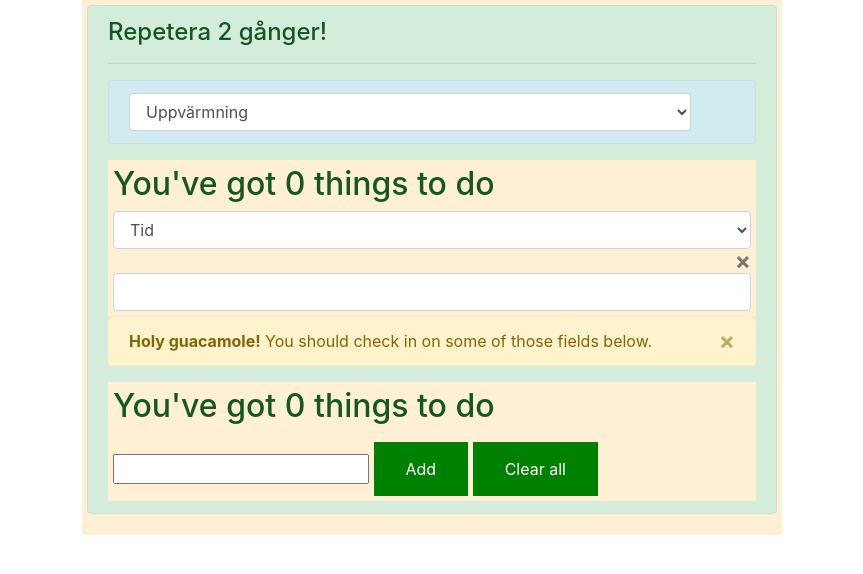
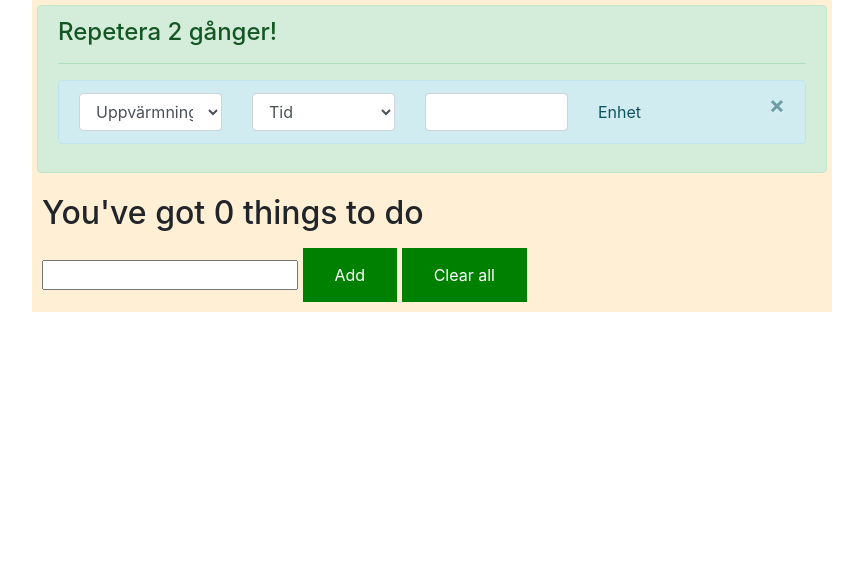
Before and after one commit to hokanovic/ComponentJS, a website built with webpack: page public/index.html in a window 1280 px wide. Shown: the whole page, without its empty margins (208-1071 px from the left). Built offline with nearby package versions, Linux system fonts and the light colour scheme; some packages are replaced by stand-ins of ours.

Commit message:
Working 100%

```diff
--- a/public/index.html
+++ b/public/index.html
@@ -18,9 +18,12 @@
 
 
     <div class="alert alert-success" role="alert">
+
       <h4 class="alert-heading">Repetera 2 gånger!</h4>
       <hr>
       <div class="alert alert-info alert-dismissible fade show" role="alert">
+        <div class="row">
+          <div class="col">
             <select class="form-control">
               <optgroup label="Välj typ av steg">
                 <option value="Uppvärmning">Uppvärmning</option>
@@ -30,12 +33,9 @@
                 <option value="Nedvarvning">Nedvarning</option>
               </optgroup>
             </select>
-
           </div>
 
-
-  <div class="wrapper" ng-app="awesomeApp" ng-controller="awesomeAppController">
-        <h2>You've got <span class="emphasis">{{getTotalTodos()}}</span> things to do</h2>
+          <div class="col">
             <select class="form-control">
               <optgroup label="Välj varaktighet">
                 <option value="Tid">Tid</option>
@@ -43,24 +43,22 @@
                 <option value="Puls">Puls</option>
               </optgroup>
             </select>
+          </div>
 
+          <div class="col">
+            <input type="text" class="form-control" id="textDepending">
+          </div>
+          <div class="col">
+            <label for="colFormLabel" class=" col-form-label">Enhet</label>
+          </div>
+        </div>
         <button type="button" class="close" data-dismiss="alert" aria-label="Close">
           <span aria-hidden="true">&times;</span>
         </button>
 
-        <input type="text" class="form-control" id="textDepending">
+      </div>
 
     </div>
-
-      <div id="myAlert" class="alert alert-warning alert-dismissible fade show" role="alert">
-        <strong>Holy guacamole!</strong> You should check in on some of those fields below.
-        <button type="button" class="close" data-dismiss="alert" aria-label="Close">
-          <span aria-hidden="true">&times;</span>
-        </button>
-      </div>
-
-
-
 
 
 
--- a/public/styles.css
+++ b/public/styles.css
@@ -1,5 +1,5 @@
 .wrapper {
-  max-width: 700px;
+  max-width: 800px;
   background-color: papayawhip;
   padding: 5px;
   margin: 0 auto;
```
Lines whose indentation alone changed are shown as unchanged.
